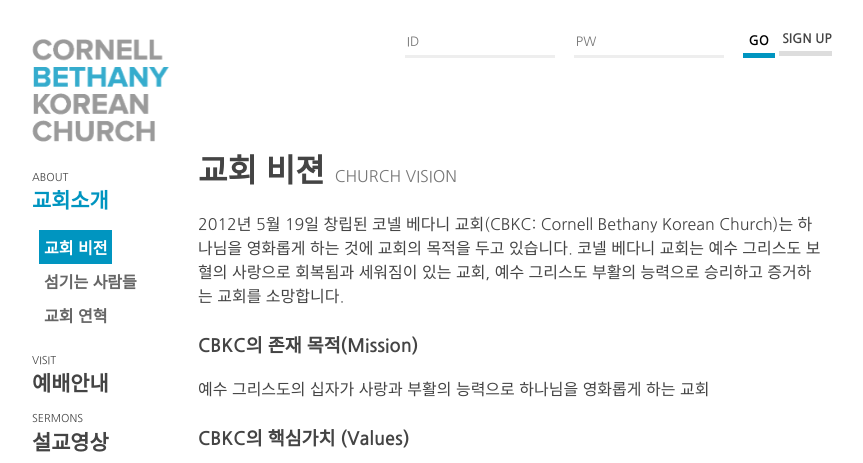
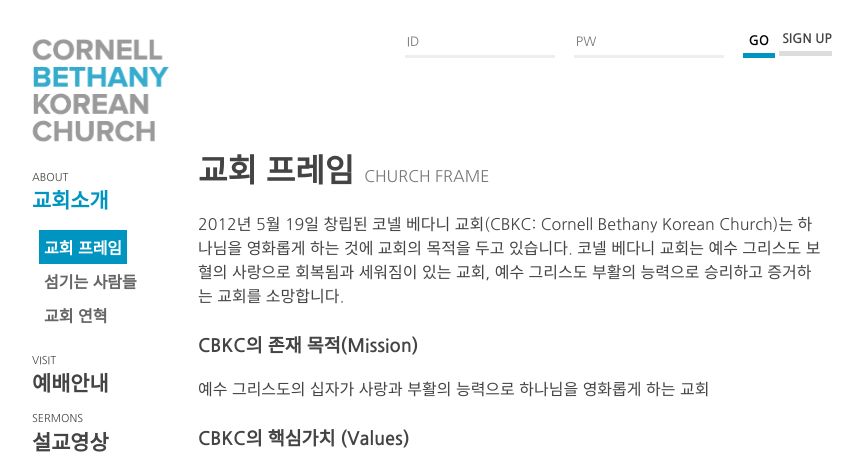
Before and after one commit to suchanlee/bethany, a Django app: page /about/ in a window 1280 px wide. Shown: the top 463 px of the page, without its empty margins (210-1073 px from the left). Run offline with Django 3.2, Linux system fonts and the light colour scheme; some libraries are stand-ins or nearby versions.

Commit message:
church website updates from meeting - 1

```diff
--- a/bethany/templates/base/nav.html
+++ b/bethany/templates/base/nav.html
@@ -10,7 +10,7 @@
 			{% if page == 'about' %}
 			<div class="about-menu submenu">
 			<ul>
-				<li class="li-selected"><a href="#vision" title="church-vision">교회 비전</a></li>
+				<li class="li-selected"><a href="#vision" title="church-vision">교회 프레임</a></li>
 				<li><a href="#service" title="serving-people">섬기는 사람들</a></li>
 				<li><a href="#history" title="church-history">교회 연혁</a></li>
 			</ul>
@@ -58,7 +58,7 @@
 		<li>
 			<div>
 				<p class="nav-english">FACEBOOK</p>
-				<p class="nav-korean"><a href="https://www.facebook.com/groups/291170957645458/581484538614097" target="_blank" style="color: #3B5998;">페이스북</a></p>
+				<p class="nav-korean"><a href="https://www.facebook.com/groups/291170957645458" target="_blank" style="color: #3B5998;">페이스북</a></p>
 			</div>
 		</li>
 <!-- 		<li>
--- a/bethany/templates/website/about.html
+++ b/bethany/templates/website/about.html
@@ -11,7 +11,7 @@
 <div class="content">
 
 	<div class="sub-content" id="church-vision">
-		<h1>교회 비젼<span class="eng-heading">CHURCH VISION</span></h1>
+		<h1>교회 프레임<span class="eng-heading">CHURCH FRAME</span></h1>
 		<p>2012년 5월 19일 창립된 코넬 베다니 교회(CBKC: Cornell Bethany Korean Church)는 하나님을 영화롭게 하는 것에 교회의 목적을 두고 있습니다. 코넬 베다니 교회는 예수 그리스도 보혈의 사랑으로 회복됨과 세워짐이 있는 교회, 예수 그리스도 부활의 능력으로 승리하고 증거하는 교회를 소망합니다.</p>
 
 		<p class="strong pheader">CBKC의 존재 목적(Mission)</p>
--- a/bethany/templates/website/visit.html
+++ b/bethany/templates/website/visit.html
@@ -78,7 +78,7 @@ function initialize() {
   var marker = new google.maps.Marker({
       position: myLatlng,
       map: map,
-      title: 'Upson Hall'
+      title: 'Upson Hall - 124 Hoy Road, Ithaca, NY 14850'
   });
 }
 
--- a/bethany/website/admin.py
+++ b/bethany/website/admin.py
@@ -39,6 +39,7 @@ class NoticeForm(ModelForm):
 class NoticeAdmin(admin.ModelAdmin):
 	form = NoticeForm
 	list_display = ('title', 'created')
+	fields = ('notice_type', 'title', 'content', 'attachment', 'created',)
 	date_hierarchy = 'created'
 
 admin.site.register(Notice, NoticeAdmin)
```
Also changed, not shown: bethany/website/models.py (+9 -2 lines).
